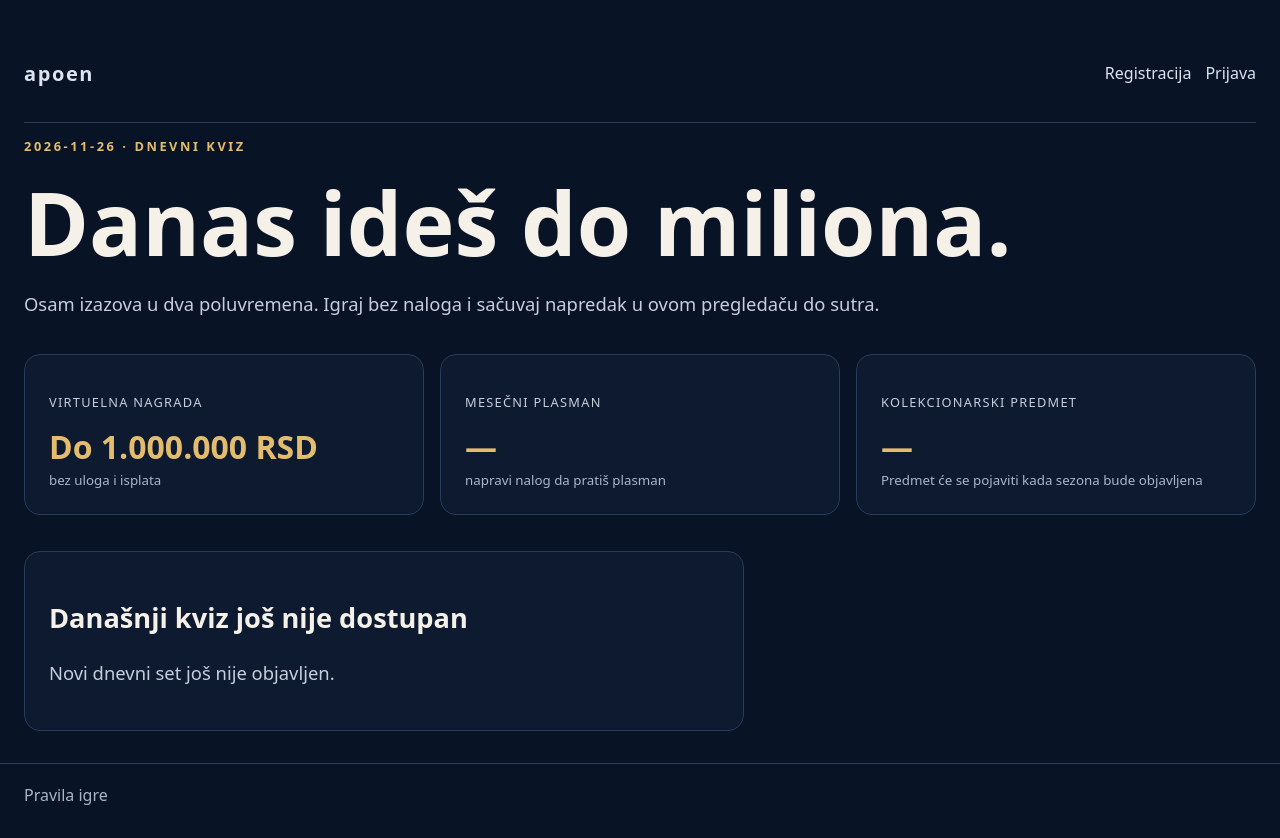
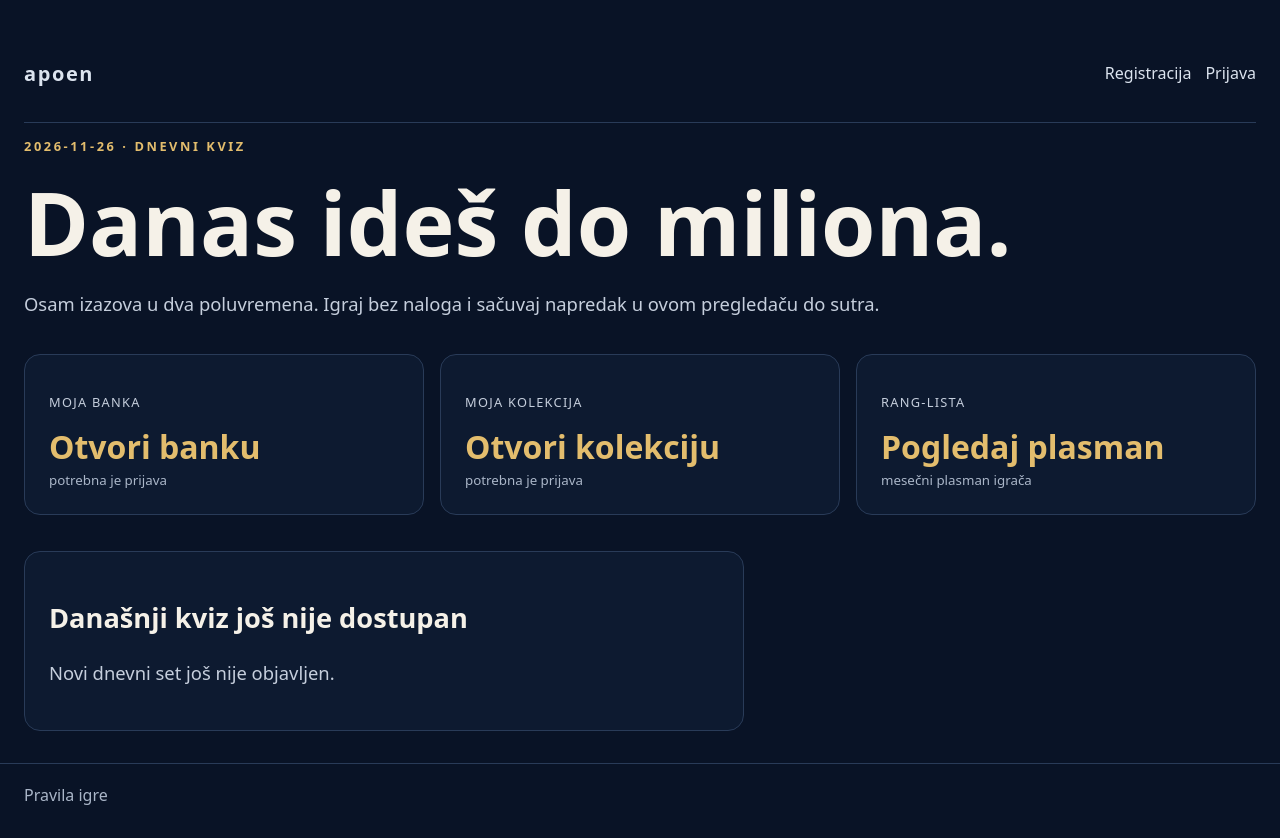
Before and after one commit to dejannr/apoen, a Next.js app: page / in a window 1280 px wide. Built offline with nearby package versions, Linux system fonts and the light colour scheme; no server answers; the database is empty.

Commit message:
Add home cards for account sections

```diff
--- a/src/components/dashboard-home.tsx
+++ b/src/components/dashboard-home.tsx
@@ -21,12 +21,10 @@ export default async function DashboardHome({ user }: { user: { id: string; name
     <main>
     <header className="top">
       <Link href="/" className="brand">apoen</Link>
-      {user && <nav aria-label="Glavna navigacija"><Link href="/rang-lista">Rang-lista</Link>{user.role === 'ADMIN' && <Link href="/admin">Admin</Link>}</nav>}
+      {user?.role === 'ADMIN' && <nav aria-label="Glavna navigacija"><Link href="/admin">Admin</Link></nav>}
       {user ? <details className="account-menu">
         <summary>{user.name || 'Moj nalog'}</summary>
         <div className="account-dropdown">
-          <Link href="/kolekcija">Kolekcija</Link>
-          <Link href="/banka">Banka</Link>
           <Link href="/profil">Profil</Link>
           <SignOut />
         </div>
@@ -36,9 +34,9 @@ export default async function DashboardHome({ user }: { user: { id: string; name
     <h1>Danas ideš do miliona.</h1>
     <p>Osam izazova u dva poluvremena. Igraj bez naloga i sačuvaj napredak u ovom pregledaču do sutra.</p>
     <div className="cards">
-      <article><p>{user ? 'MOJA BANKA' : 'VIRTUELNA NAGRADA'}</p><strong>{user ? `${money(total)} RSD` : 'Do 1.000.000 RSD'}</strong><small>{user ? 'virtuelni dinari' : 'bez uloga i isplata'}</small></article>
-      <article><p>MESEČNI PLASMAN</p><strong>{rank ? `#${rank}` : '—'}</strong><small>{user && season ? 'u tekućoj sezoni' : 'napravi nalog da pratiš plasman'}</small></article>
-      <article><p>KOLEKCIONARSKI PREDMET</p><strong>{user ? current?.tierName ?? '—' : season?.collectibleTheme ?? '—'}</strong><small>{season?.collectibleTheme ?? 'Predmet će se pojaviti kada sezona bude objavljena'}</small></article>
+      <Link className="home-card" href="/banka"><p>MOJA BANKA</p><strong>{user ? `${money(total)} RSD` : 'Otvori banku'}</strong><small>{user ? 'virtuelni dinari' : 'potrebna je prijava'}</small></Link>
+      <Link className="home-card" href="/kolekcija"><p>MOJA KOLEKCIJA</p><strong>{user ? current?.tierName ?? 'Još nema predmeta' : 'Otvori kolekciju'}</strong><small>{user ? season?.collectibleTheme ?? 'Osvojeni predmeti' : 'potrebna je prijava'}</small></Link>
+      <Link className="home-card" href="/rang-lista"><p>RANG-LISTA</p><strong>{rank ? `#${rank}` : 'Pogledaj plasman'}</strong><small>{user && season ? 'tvoj mesečni plasman' : 'mesečni plasman igrača'}</small></Link>
     </div>
     <DashboardQuizCard available={Boolean(set)} authenticated={Boolean(user)} />
     {user && next && <p className="muted">Do nivoa „{next.tierName}” nedostaje {money(next.thresholdAmount - total)} RSD.</p>}
```
Also changed, not shown: src/app/globals.css.
